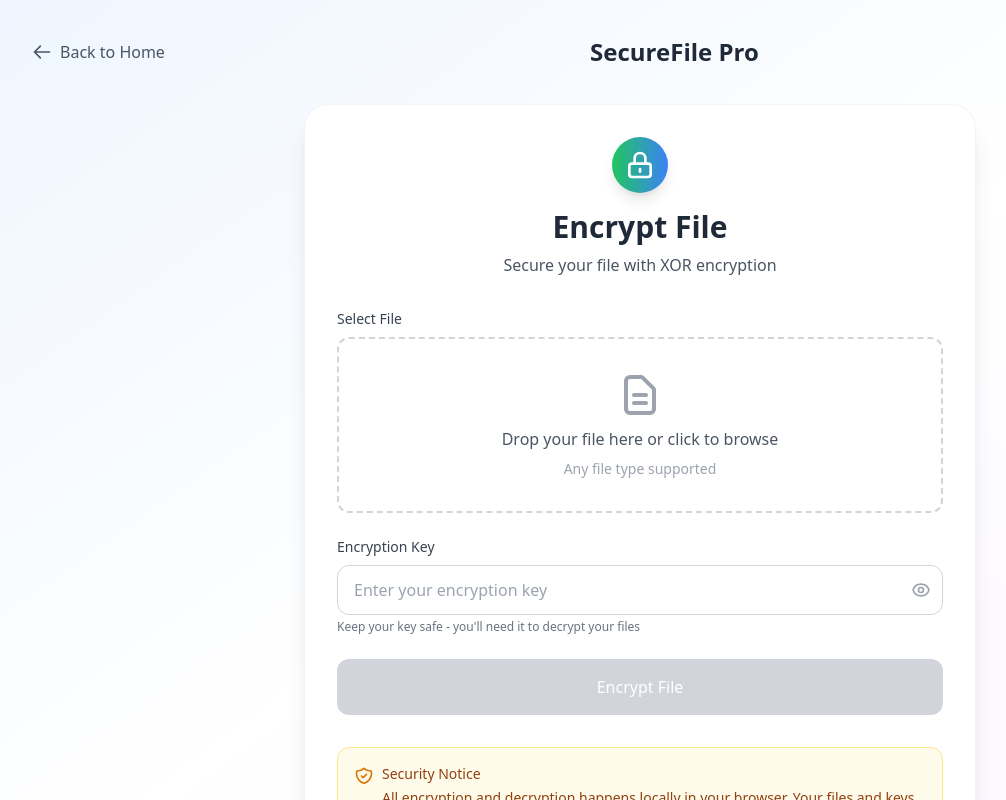
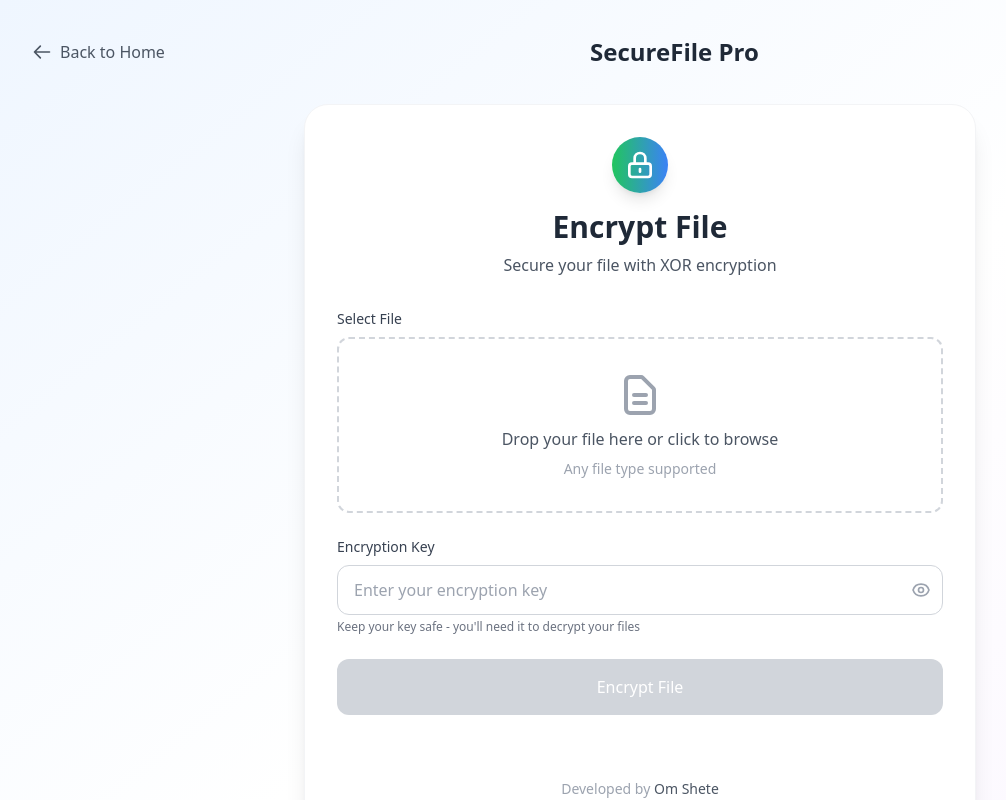
Before and after one commit to omshete96/Web-Based-Encryption-Decryption-Tool, a Next.js app: page / in a window 1280 px wide. Both pictures are taken after a click on the element 408 px from the left and 523 px from the top of the page. Shown: the top 800 px of the page, without its empty margins (0-1006 px from the left). Built offline with nearby package versions, Linux system fonts and the light colour scheme.

Commit message:
Update FileProcessor.js

```diff
--- a/src/components/FileProcessor.js
+++ b/src/components/FileProcessor.js
@@ -595,6 +595,12 @@
               </div>
             )}
 
+              {/* Developer Credit */}
+          <div className="text-center mt-16 pb-8">
+            <p className="text-sm text-gray-400">
+              Developed by <span className="font-medium text-gray-600">Om Shete</span>
+            </p>
+          </div>
              {/* Security Notice */}
             <div className="mt-8 p-4 bg-amber-50 border border-amber-200 rounded-xl">
               <div className="flex items-start">
```
